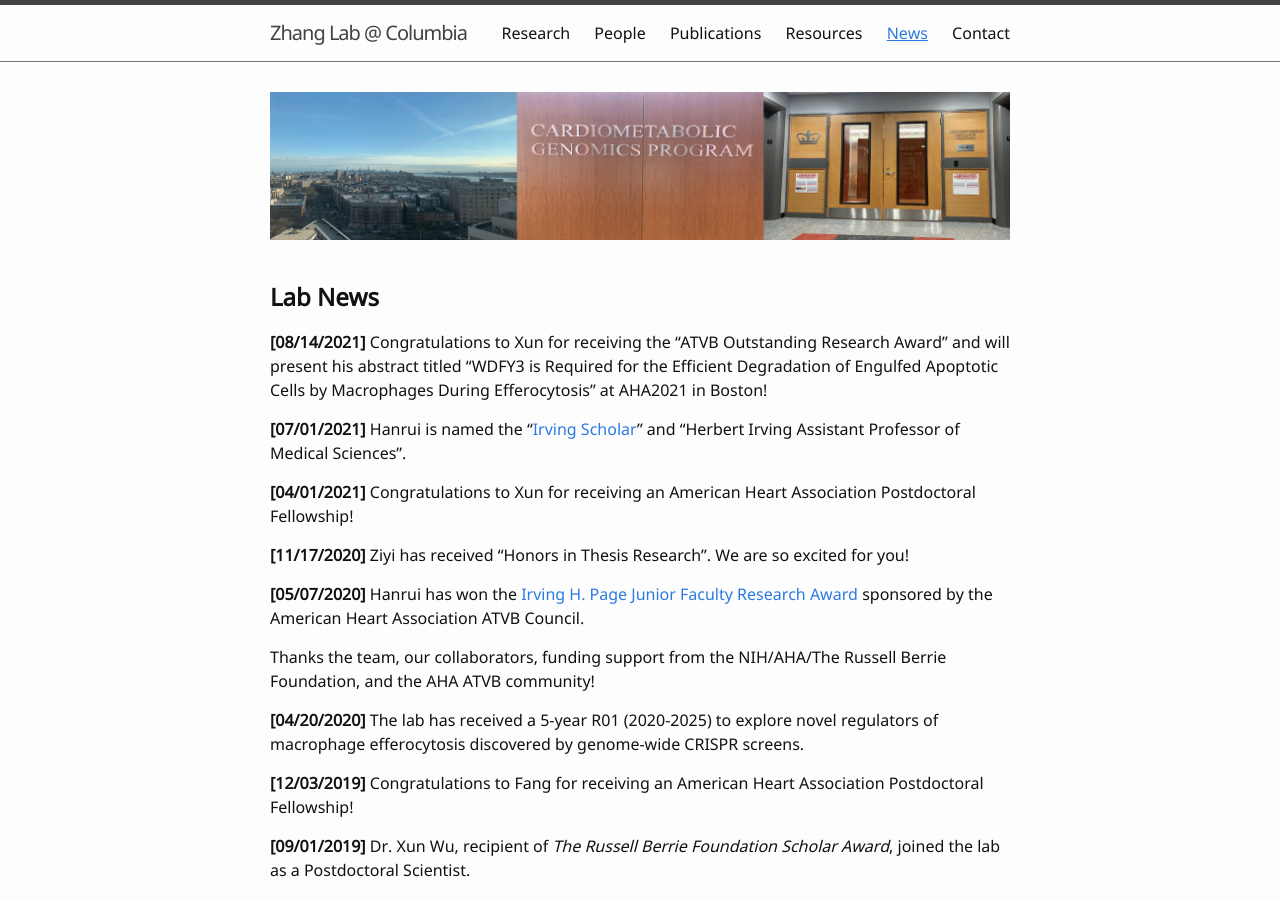
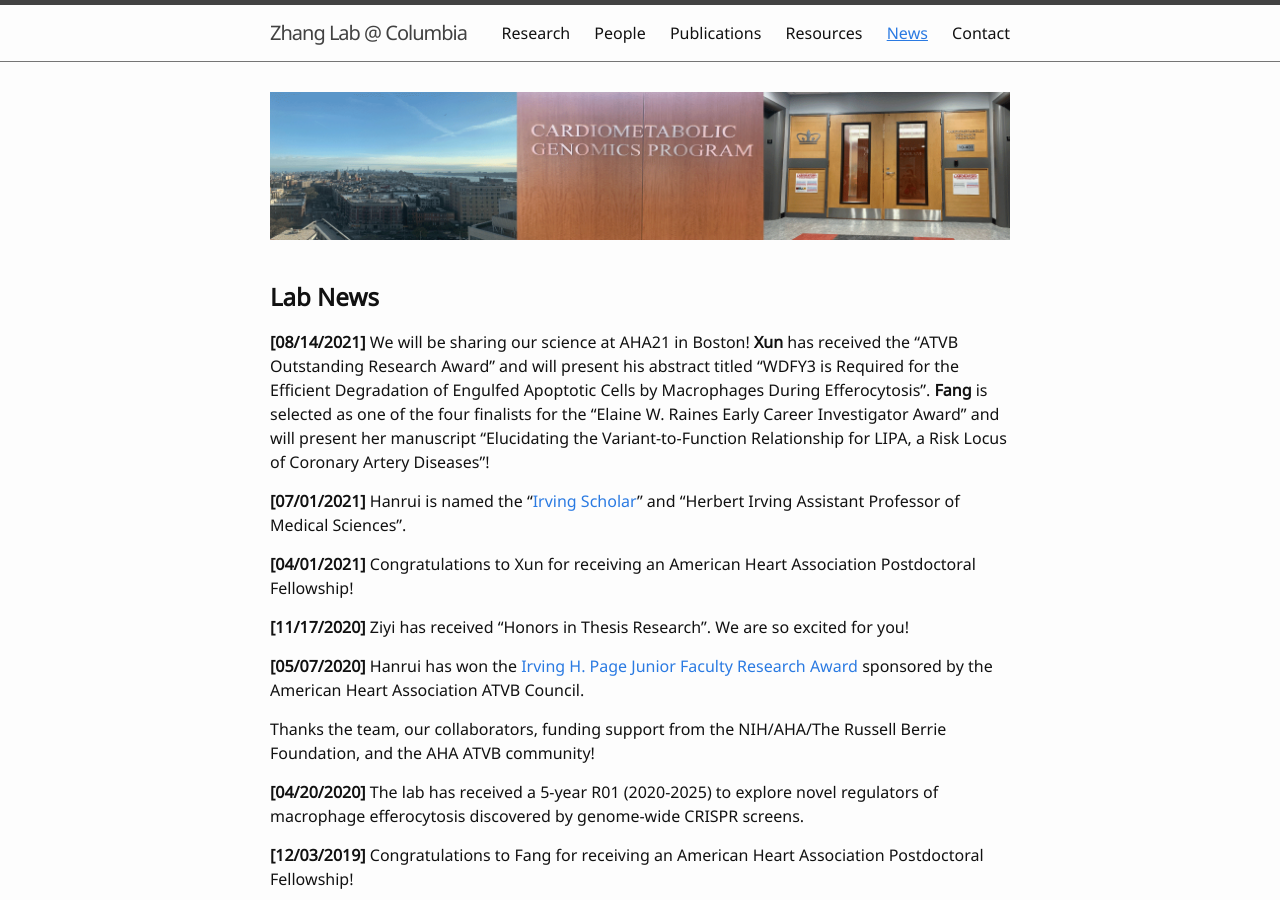
Before and after one commit to hanruizhang/zhanglab, a Jekyll site: the page built from 5_News.md, in a window 1280 px wide and 900 px high. Built offline with Jekyll 4.4.1, drawn with Linux system fonts in a browser that asks for light colours.

Commit message:
Update 5_News.md

```diff
--- a/5_News.md
+++ b/5_News.md
@@ -10,7 +10,7 @@ nav: true
 
 
 ## **Lab News**
-#### **[08/14/2021]** Congratulations to Xun for receiving the "ATVB Outstanding Research Award" and will present his abstract titled "WDFY3 is Required for the Efficient Degradation of Engulfed Apoptotic Cells by Macrophages During Efferocytosis" at AHA2021 in Boston!
+#### **[08/14/2021]** We will be sharing our science at AHA21 in Boston! **Xun** has received the "ATVB Outstanding Research Award" and will present his abstract titled "WDFY3 is Required for the Efficient Degradation of Engulfed Apoptotic Cells by Macrophages During Efferocytosis". **Fang** is selected as one of the four finalists for the "Elaine W. Raines Early Career Investigator Award" and will present her manuscript "Elucidating the Variant-to-Function Relationship for LIPA, a Risk Locus of Coronary Artery Diseases"!
 #### **[07/01/2021]** Hanrui is named the "[Irving Scholar](https://www.irvinginstitute.columbia.edu/news/announcing-2021-2024-irving-scholars)" and "Herbert Irving Assistant Professor of Medical Sciences".
 #### **[04/01/2021]** Congratulations to Xun for receiving an American Heart Association Postdoctoral Fellowship!
 #### **[11/17/2020]** Ziyi has received "Honors in Thesis Research". We are so excited for you!
```
